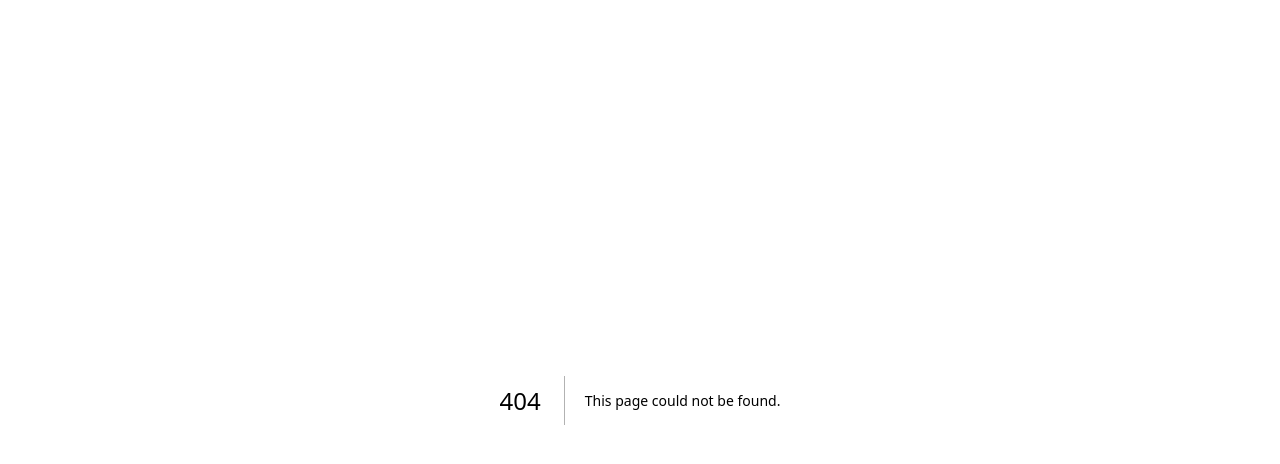
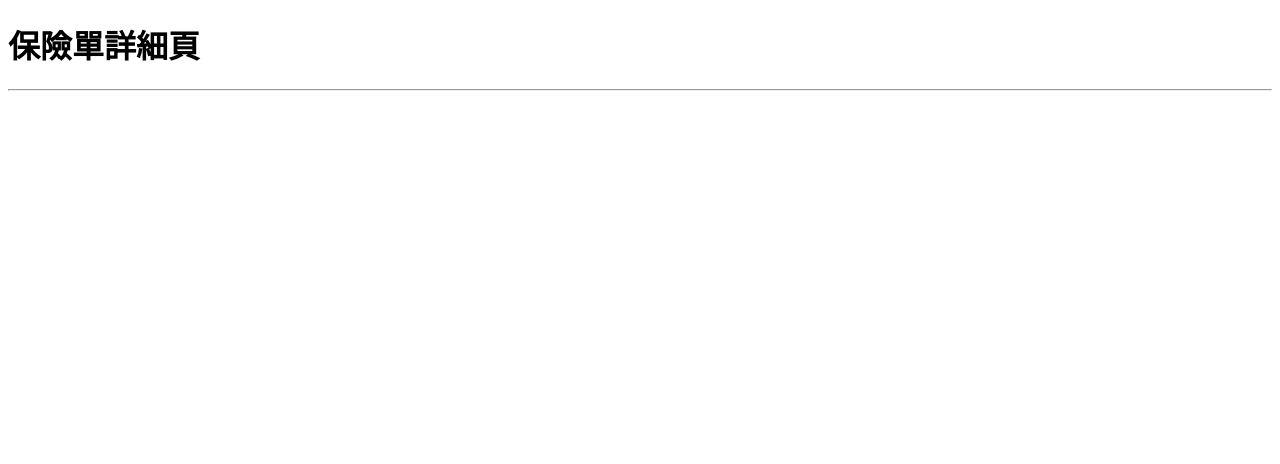
Before and after one commit to eyesofkids/react-mli-com, a Next.js app in the folder course/: page /ch-07-effect/insurance/1 in a window 1280 px wide. Before the commit this address had no page. Shown: the top 464 px of the page. Built offline with nearby package versions, Linux system fonts and the light colour scheme.

Commit message:
練習8-列表&詳細頁_架構

```diff
--- /dev/null
+++ b/course/app/ch-07-effect/insurance/[id]/page.js
@@ -0,0 +1,13 @@
+'use client'
+
+import { useState, useEffect } from 'react'
+
+// 動態路由參數
+export default function IdPage() {
+  return (
+    <>
+      <h1>保險單詳細頁</h1>
+      <hr />
+    </>
+  )
+}
```
Also changed, not shown: course/app/ch-07-effect/insurance/page.js (added, +12 -0 lines).
